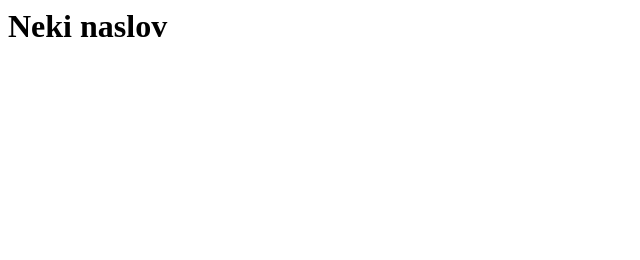
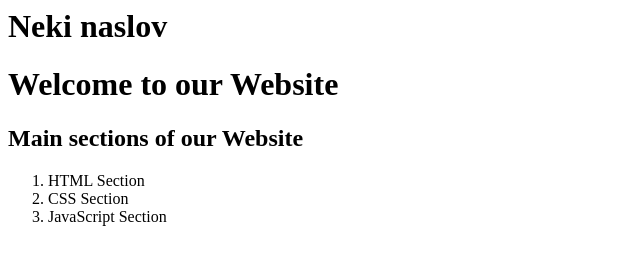
Before and after one commit to rankons1/github-collaboration1, a plain HTML site: page index.html in a window 1280 px wide. Shown: the whole page, without its empty margins (0-640 px from the left). Drawn offline with Linux system fonts and the light colour scheme.

Commit message:
Added body and title to index to index.html

```diff
--- a/index.html
+++ b/index.html
@@ -1 +1,12 @@
 <h1>Neki naslov</h1>
+<title>Grupa 1 Web Aplication</title>
+
+<h1>Welcome to our Website</h1>
+
+<h2>Main sections of our Website</h2>
+
+<ol>
+    <li>HTML Section</li>
+    <li>CSS Section</li>
+    <li>JavaScript Section</li>
+</ol>
```
